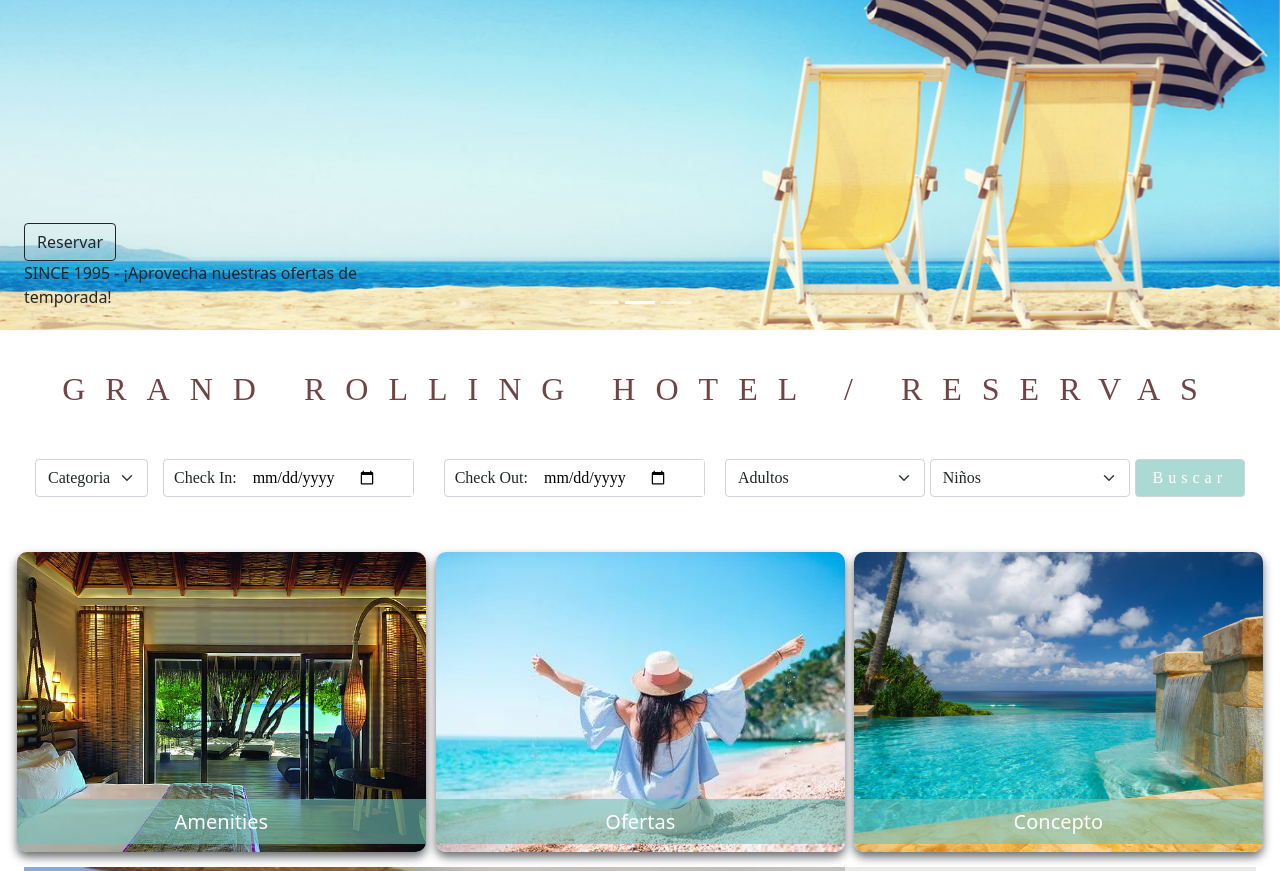
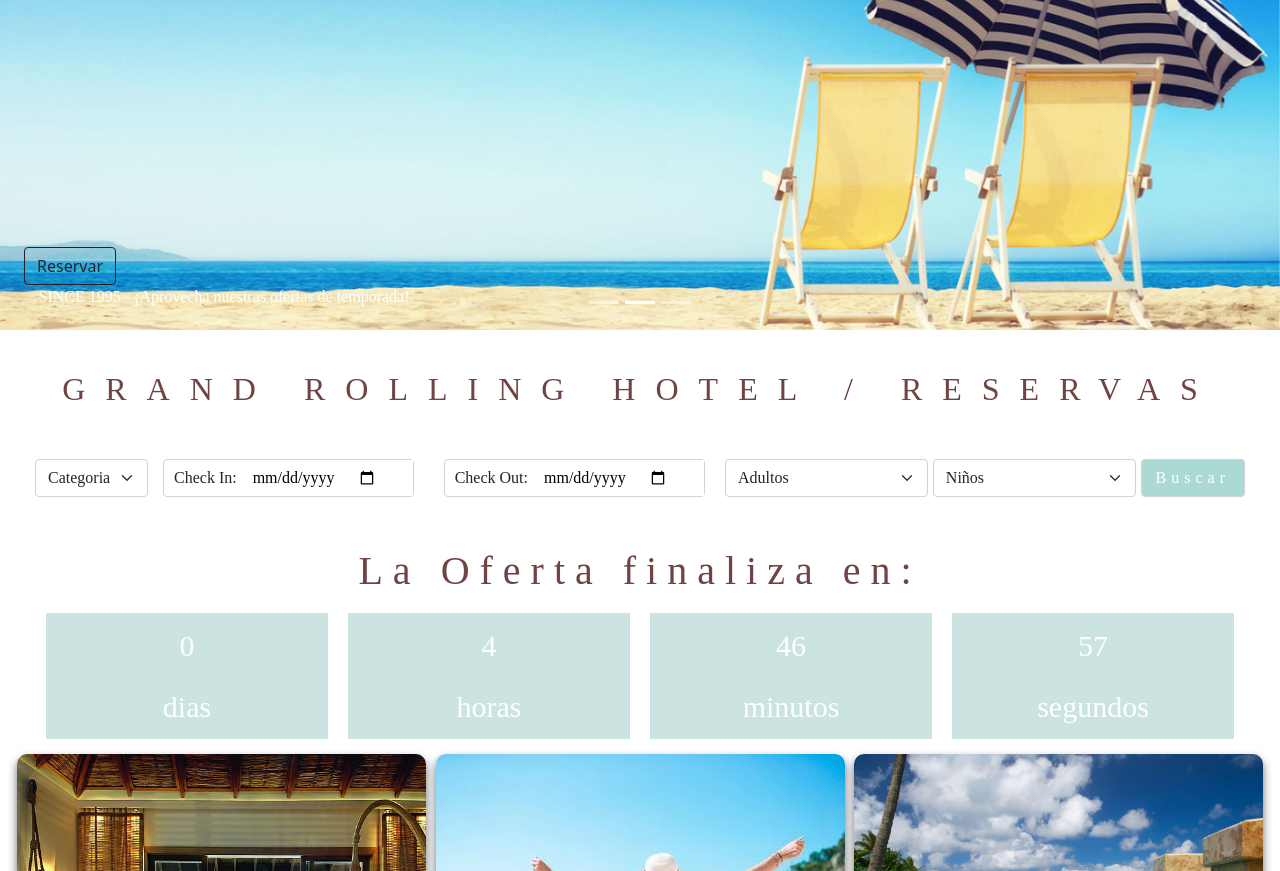
Before and after one commit to MaxiAlz/Hotel-Rolling, a website: page index.html in a window 1280 px wide. Shown: the part 81-952 px from the top of the page. Drawn offline with nearby package versions, Linux system fonts and the light colour scheme.

Commit message:
agregando cuenta regresiva

```diff
--- a/index.html
+++ b/index.html
@@ -136,7 +136,7 @@
     </section>
 
   </header>
-  <main class="container-fluid">
+  <main class="container-fluid justify-content-center">
     <!--TITULO DE BIENVENIDA-->
     <div class="titulo-bienvenida">
       <h1 class="">GRAND ROLLING HOTEL / RESERVAS</h1>
@@ -201,6 +201,46 @@
 
 
     </div>
+
+    <!--CUENTA REGRESIVA-->
+    <section class="container-cuentaregresiva container-fluid d-flex justify-content-center">
+
+      <div class="text-countdown">
+          <h1 >La Oferta finaliza en:</h1>
+      </div>
+
+      <div class="container-countdown d-flex container-fluid">
+          <div class="countdown" style="margin: 10px;">
+              <!--recordar borrar los 00-->
+              <p id="days">
+
+              </p>
+              <span>dias</span>
+          </div>
+          <div class="countdown" style="margin: 10px;">
+              <p id="hours">
+
+              </p>
+              <span>horas</span>
+          </div>
+          <div class="countdown" style="margin: 10px;">
+              <p id="minutes">
+
+              </p>
+              <span>minutos</span>
+          </div>
+          <div class="countdown" style="margin: 10px;">
+              <p id="seconds">
+
+              </p>
+              <span>segundos</span>
+          </div>
+      </div>
+
+
+
+  </section>
+
     <!--CARDS-->
     <div class=" cardContainer d-flex">
 
--- a/scripts/app.js
+++ b/scripts/app.js
@@ -10,3 +10,40 @@ window.addEventListener(`scroll`, ()=>{
 //     document.getElementById(`BotonLogin`).className="d-none"
 //     document.getElementById(`botonAdmin`).className="nav-item dropdown d-flex justify-content-start"
 // }
+
+const $days = document.getElementById('days'),
+ $hours = document.getElementById('hours'),
+ $minutes = document.getElementById('minutes'),
+ $seconds = document.getElementById('seconds'),
+ $finalMes = document.querySelector('.final-msn');
+
+ //fecha a futuro
+
+ const countdownDate = new Date('may 18, 2022 00:00:00').getTime();
+
+ let interval = setInterval(function(){
+//fecha actual
+const now = new Date().getTime();
+//obtener las distancias entre las fechas
+let distancia = countdownDate - now;
+//calculos respectivos
+let days = Math.floor(distancia / (1000 * 60 * 60 * 24));
+
+let hours = Math.floor((distancia % (1000 * 60 * 60 * 24))/(1000*60*60));
+let minutes = Math.floor((distancia % (1000 * 60 * 60))/(1000*60));
+let seconds = Math.floor((distancia % (1000 * 60))/(1000));console.log(seconds);
+
+//escribimos resultados
+$days.innerHTML = days;
+$hours.innerHTML = hours;
+$minutes.innerHTML = minutes;
+$seconds.innerHTML = ('0' + seconds).slice(-2);
+
+//cuando llegue a 0
+if (distancia < 0) {
+    clearInterval(interval);
+    $finalMes.style.transform = 'translateY(0)';
+
+
+}
+ },1000);
--- a/style.css
+++ b/style.css
@@ -1,3 +1,8 @@
+*{
+    margin: 0;
+    padding: 0;
+    box-sizing: border-box;
+}
 /* ------------index footer--------------- */
 .navbarStyle{
     position: fixed;
@@ -345,6 +350,14 @@ box-shadow: 0 5px 10px rgb(105, 107, 112);
 
 
     }
+    .container-countdown{
+        width: 100%;
+       justify-content: space-around;
+        align-items: center;
+
+
+    }
+
 }
 /* @media (min-width:800px) {
     .habdos{
@@ -402,3 +415,47 @@ box-shadow: 0 5px 10px rgb(105, 107, 112);
 /* // `xxl` applies to x-large devices (large desktops, less than 1400px) */
 @media (max-width: 1400px) {
  }
+
+ .container-cuentaregresiva{
+    flex-wrap: wrap;
+    width: 100%;
+
+
+    }
+
+    .text-countdown{
+        width: 100%;
+        text-align: center;
+    }
+    .text-countdown h1{
+        color: rgb(112, 68, 68);
+        font-family: "frontage w00 regular";
+        letter-spacing: 10px;
+    }
+    .container-countdown{
+        width: 100%;
+       justify-content: space-around;
+        align-items: center;
+
+
+    }
+    .countdown{
+        padding: 10px;
+        background-color: #a9d3ce99;
+    width: auto;
+    font-size: 30px;
+
+
+
+
+    }
+    .countdown, p, span {
+        text-align: center;
+        font-family: "frontage w00 regular";
+        width: 100%;
+        color: white;
+
+        margin: 0;
+
+
+    }
```
Also changed, not shown: pages/administracion.html (+2 -0 lines).
